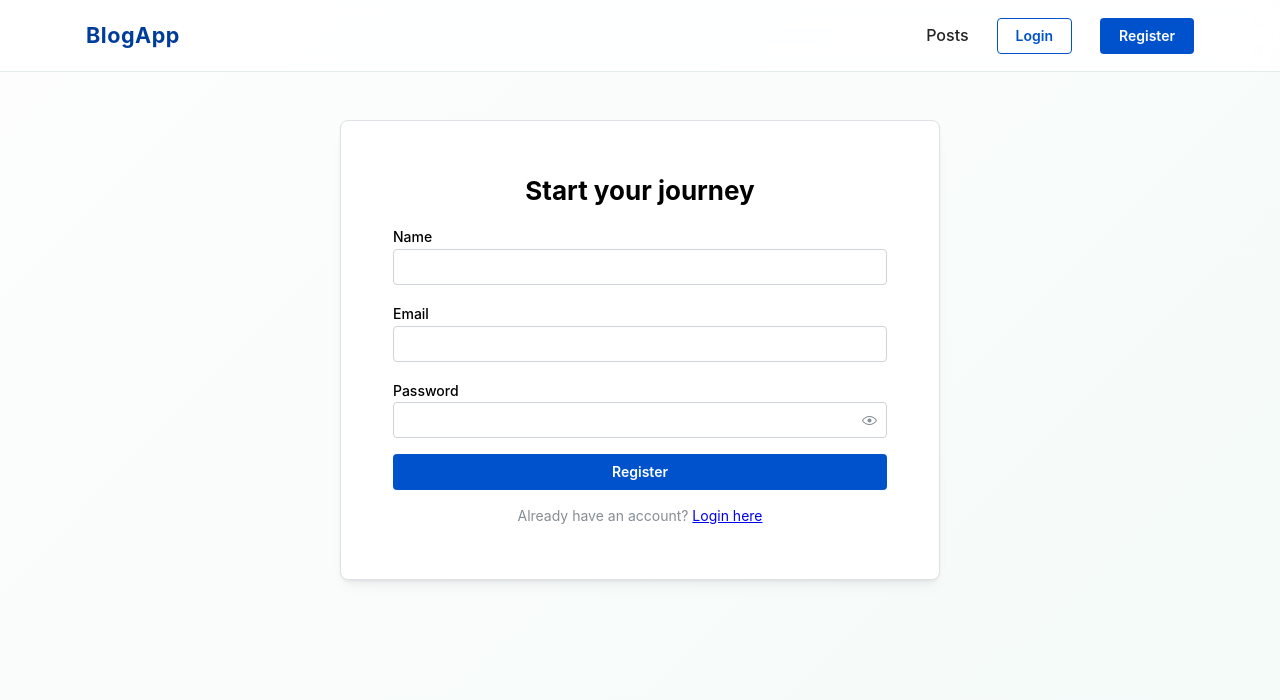
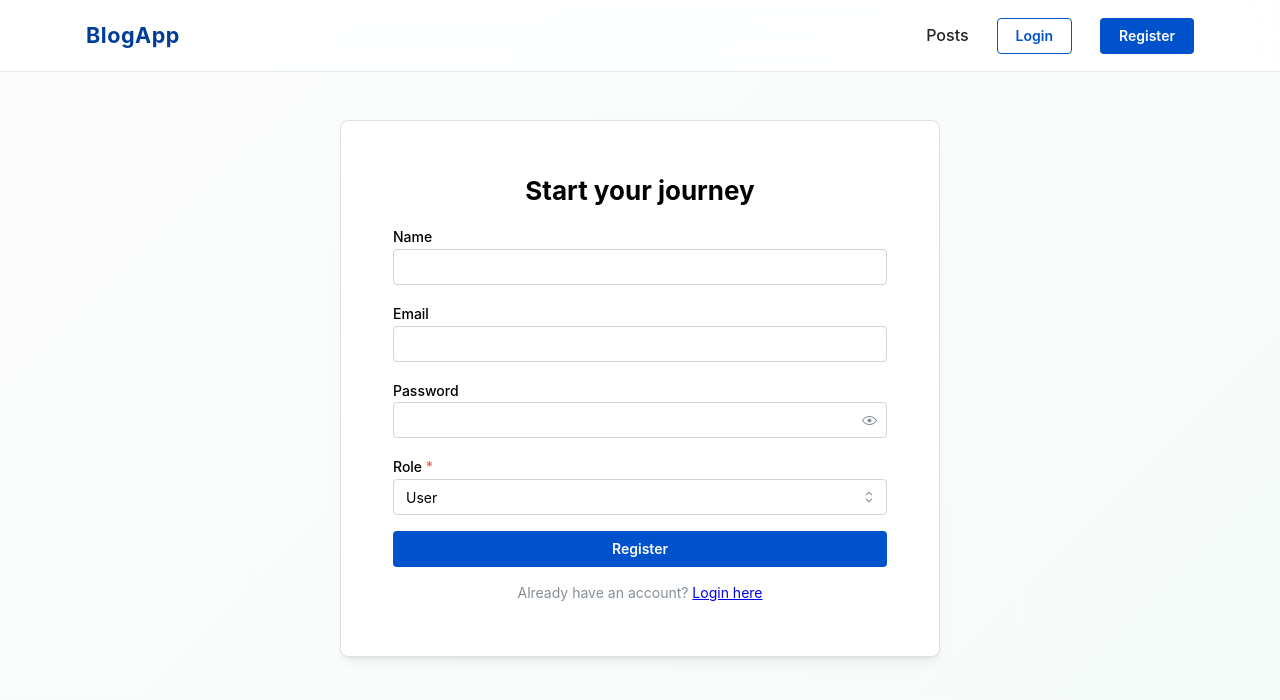
Before and after one commit to Adarsh-S18/Blog-UI, a Next.js app: page /register in a window 1280 px wide. Shown: the top 700 px of the page. Built offline with nearby package versions, Linux system fonts and the light colour scheme; no server answers.

Commit message:
Add role field in register page for defining roles to the application users

```diff
--- a/src/app/register/page.tsx
+++ b/src/app/register/page.tsx
@@ -9,13 +9,14 @@ import {
   Title,
   Text,
   Card,
+  Select,
 } from "@mantine/core";
 import { notifications } from "@mantine/notifications";
 import { useRouter } from "next/navigation";
 import Link from "next/link";
 
 export default function RegisterPage() {
-  const [form, setForm] = useState({ name: "", email: "", password: "" });
+  const [form, setForm] = useState({ name: "", email: "", password: "", role: "user" });
   const router = useRouter();
   const submit = async () => {
     try {
@@ -55,6 +56,13 @@ export default function RegisterPage() {
             setForm({ ...form, password: e.currentTarget.value })
           }
         />
+        <Select
+          label="Role"
+          data={[{ value: "user", label: "User" }, { value: "admin", label: "Admin" }]}
+          value={form.role}
+          onChange={(value) => setForm({ ...form, role: value || "user" })}
+          required
+        />
         <Button onClick={submit}>Register</Button>
         <Text size="sm" c="dimmed" style={{ textAlign: "center" }}>
           Already have an account? <Link href="/login">Login here</Link>
```
